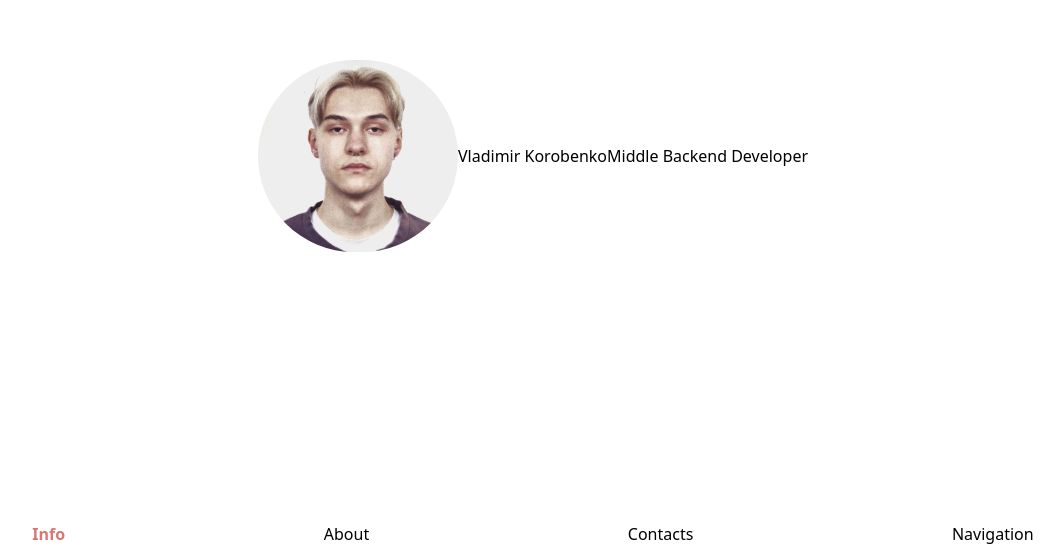
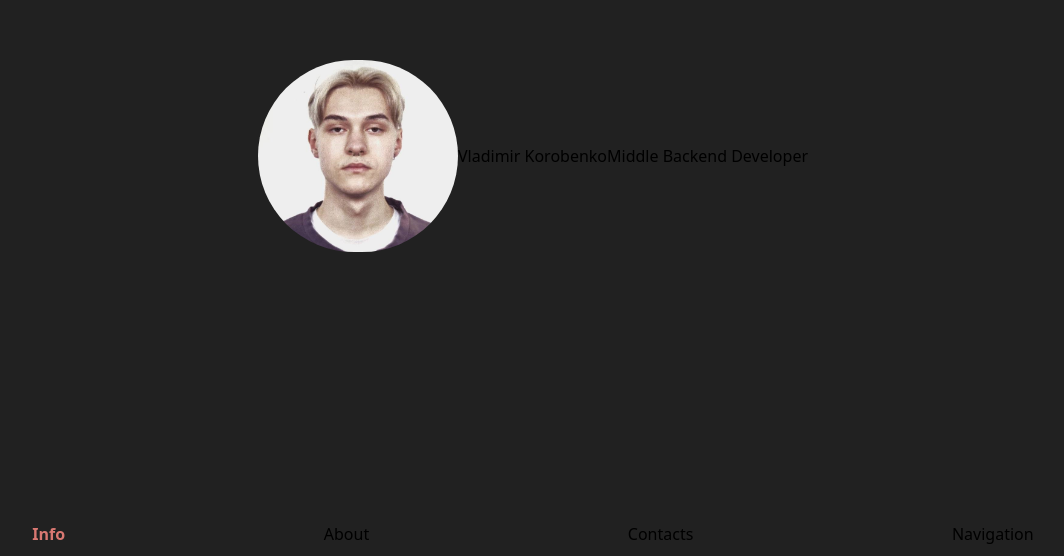
Before and after one commit to perezvonish/perezvonish, a React (Create React App) app: page / in a window 1280 px wide. Shown: the part 244-800 px from the top of the page, without its empty margins (107-1171 px from the left). Built offline with nearby package versions, Linux system fonts and the light colour scheme.

Commit message:
feat: added background color

```diff
--- a/src/styles/index.css
+++ b/src/styles/index.css
@@ -9,6 +9,7 @@ body,
     margin: 0;
     padding: 0;
     overflow: hidden;
+    background-color: rgba(33, 33, 33, 1);
 }
 
 .app-container {
```
